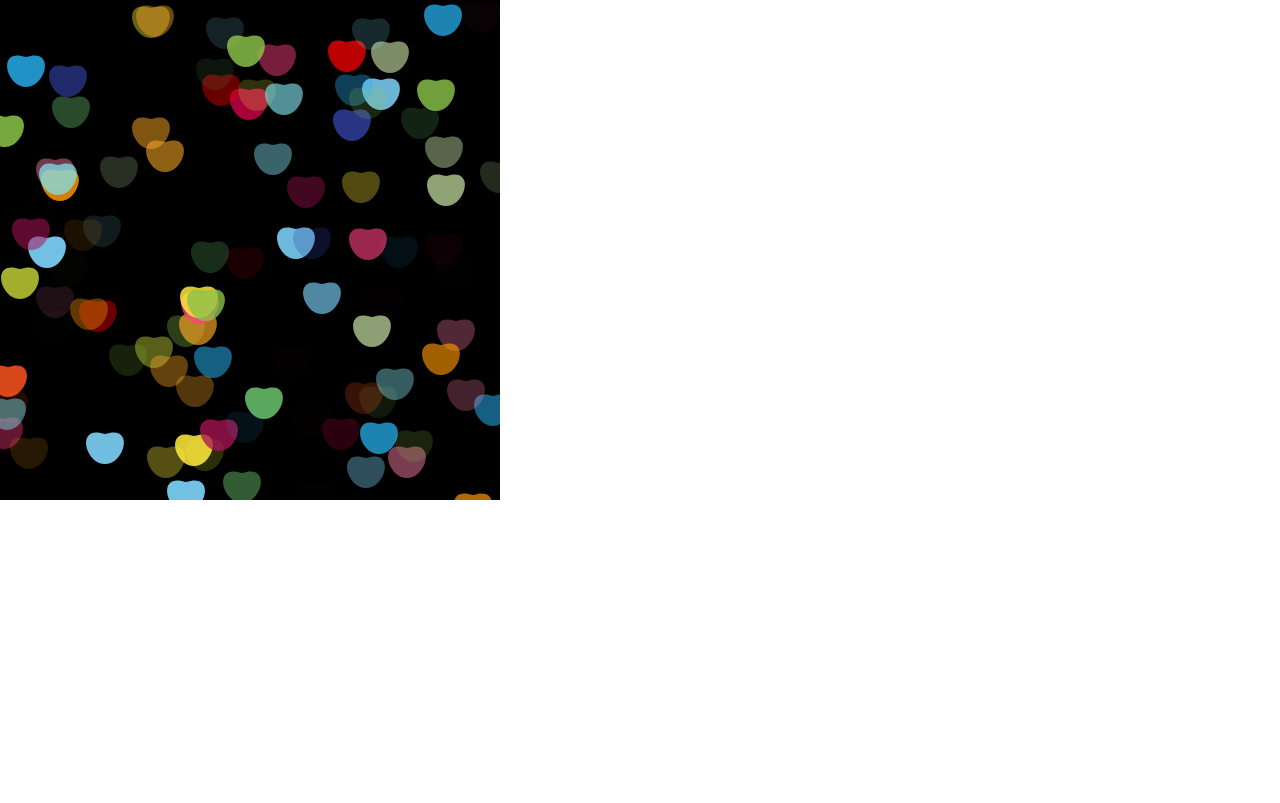
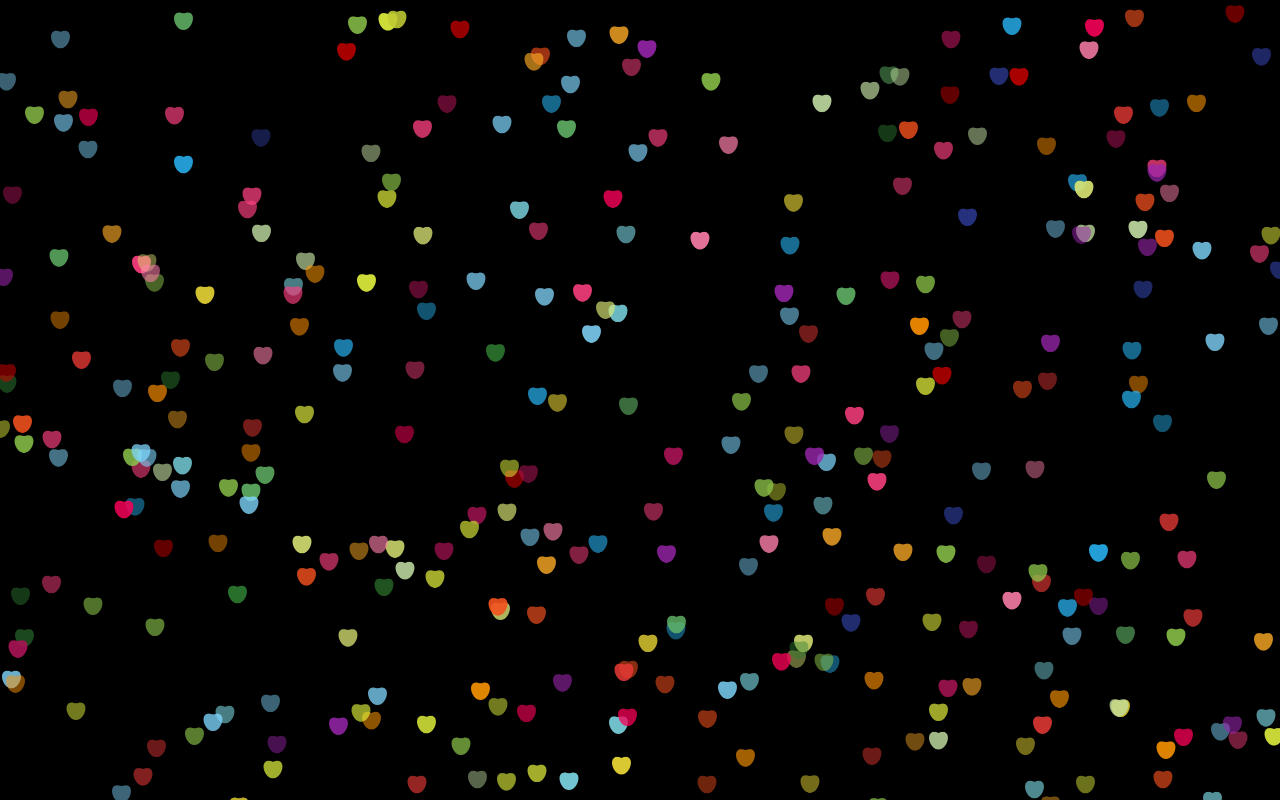
Before and after one commit to BengBu-YueZhang/learn-canvas, a website built with webpack: page public/index.html in a window 1280 px wide. Built offline with nearby package versions, Linux system fonts and the light colour scheme.

Commit message:
添加笔记

```diff
--- a/index.js
+++ b/index.js
@@ -1,4 +1,6 @@
 let canvas = document.getElementById('canvas')
+canvas.style.filter = `blur(0.3px)`
+canvas.style.overflow = `hidden`
 let ctx = canvas.getContext('2d')
 let hearts = []
 const colors = [
@@ -20,7 +22,16 @@ const colors = [
   '#ff80ab',
   '#ad1457',
   '#ff4081',
-  '#f50057'
+  '#f50057',
+  '#dce775',
+  '#c0ca33',
+  '#2e7d32',
+  '#ff4081',
+  '#e53935',
+  '#9c27b0',
+  '#80d8ff',
+  '#81d4fa',
+  '#ff9100'
 ]
 
 class Heart {
@@ -34,15 +45,15 @@ class Heart {
 
   draw () {
     if (this.status === 'positive') {
-      this.alpha += 0.006
+      this.alpha += 0.005
       if (this.alpha >= 0.9) {
         this.alpha = 0.9
         this.status = 'negative'
       }
     } else {
-      this.alpha -= 0.006
+      this.alpha -= 0.005
       if (this.alpha <= 0) {
-        this.alpha = 0.01
+        this.alpha = 0
         this.status = 'positive'
       }
     }
@@ -62,24 +73,24 @@ class Heart {
   }
 }
 
-for (let i = 0; i < 100; i++) {
+for (let i = 0; i < 330; i++) {
   let color = colors[
     Math.floor(Math.random() * colors.length)
   ]
   let heart = new Heart(
     color,
     Math.random(),
-    Math.floor(Math.random() * 500),
-    Math.floor(Math.random() * 500)
+    Math.floor(Math.random() * 2560),
+    Math.floor(Math.random() * 1440)
   )
   hearts.push(heart)
 }
 
 function animation () {
-  ctx.clearRect(0, 0, 500, 500)
+  ctx.clearRect(0, 0, 2560, 1440)
   ctx.save()
-  ctx.fillRect(0, 0, 500, 500)
-  for (let i = 0; i < 100; i++) {
+  ctx.fillRect(0, 0, 2560, 1440)
+  for (let i = 0; i < hearts.length; i++) {
     hearts[i].draw()
   }
   ctx.restore()
--- a/public/index.html
+++ b/public/index.html
@@ -58,11 +58,15 @@
       width: 100vw;
       height: 100vh;
     }
+    #canvas {
+      width: 100vw;
+      height: 100vh;
+    }
   </style>
 </head>
 <body>
   <div id="app">
-    <canvas width="500px" height="500px" id="canvas"></canvas>
+    <canvas width="2560px" height="1440px" id="canvas"></canvas>
   </div>
 </body>
 </html>
```
